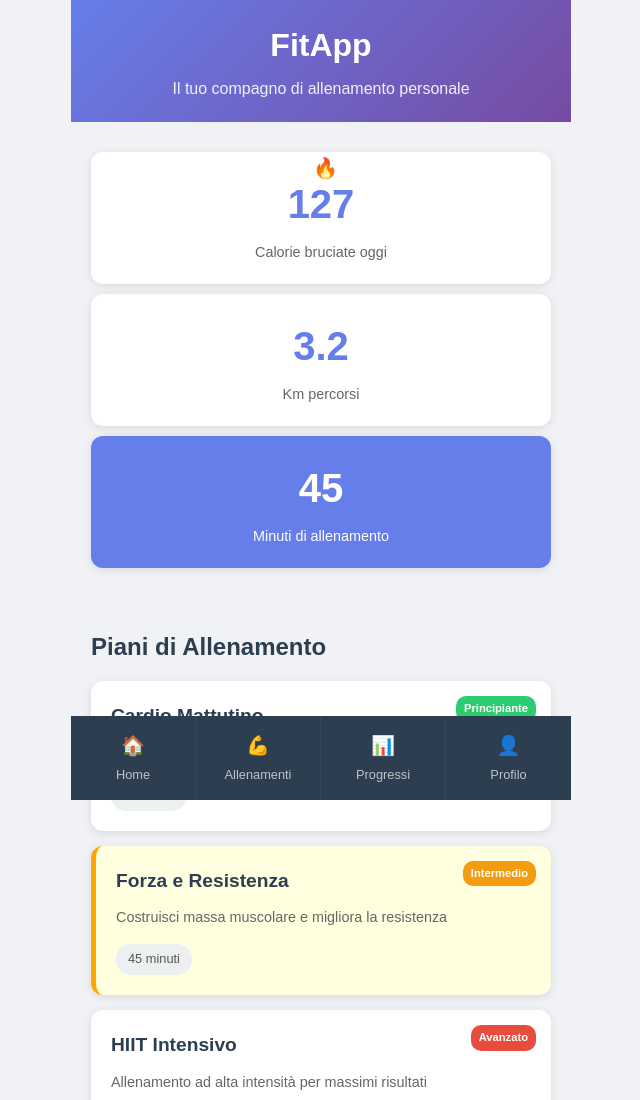
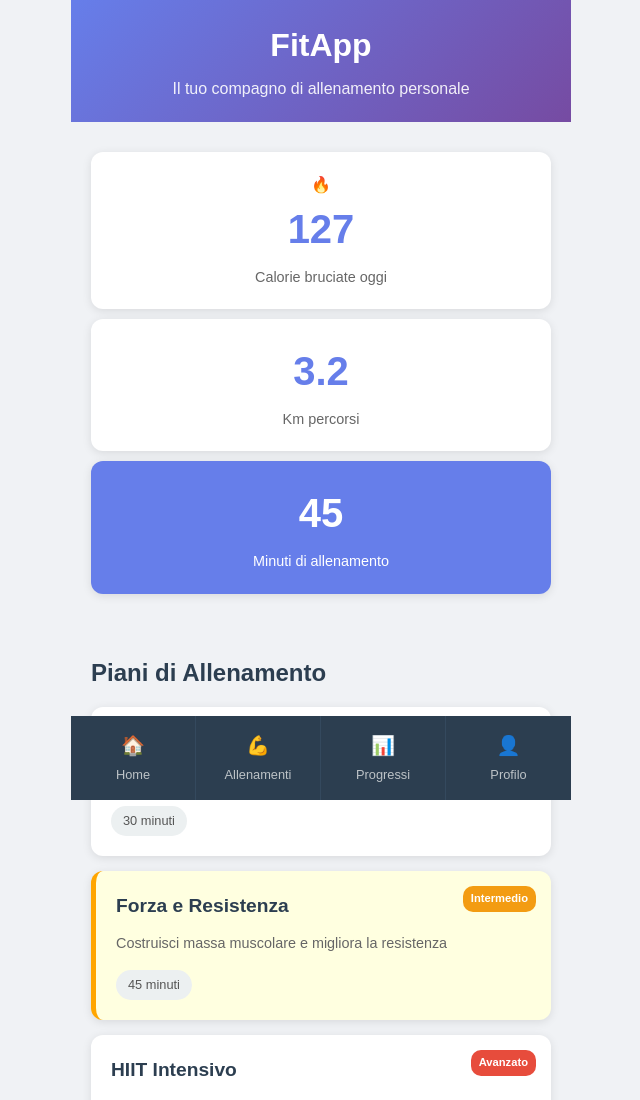
Before and after one commit to Io-FortuNato/htmlcss-fit-app, a plain HTML site: page index.html in a window 1280 px wide. Shown: the top 1100 px of the page, without its empty margins (319-959 px from the left). Drawn offline with Linux system fonts and the light colour scheme.

Commit message:
fine settima ed ottava modifica

```diff
--- a/css/solutions.css
+++ b/css/solutions.css
@@ -47,15 +47,8 @@ body {
 }
 
 /* prima modifica */
-.stats-container::before {
-    content: "🔥";
-    display: block;
-    margin-right: 4px;
-    font-size: 20px;
-    text-align: center;
-    position: absolute;
-    z-index: 10;
-    transform: translate(222px, 10px);
+.stats-grid:nth-child(1)::before {
+content: "🔥";
 }
 /* fine prima modifica */
 
@@ -108,6 +101,17 @@ body {
     content: "⚡";
 }
 /* fine sesta modifica */
+
+/* settima ed ottava modifica */
+input:focus {
+    border: 6px solid blue;
+    border-color: blue;
+    background-color: lightblue;
+    transition: border 0.2s; box-shadow: 0.2s;
+}
+/* fine settima ed ottava modifica */
+
+
 
 
 .stat-number {
```
